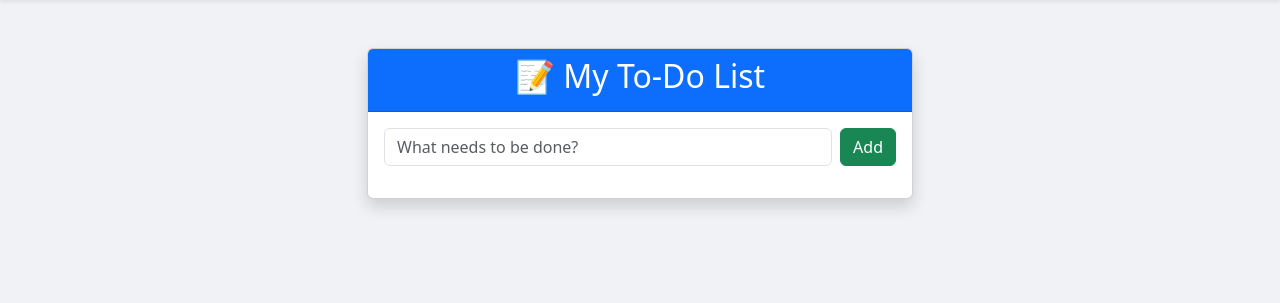
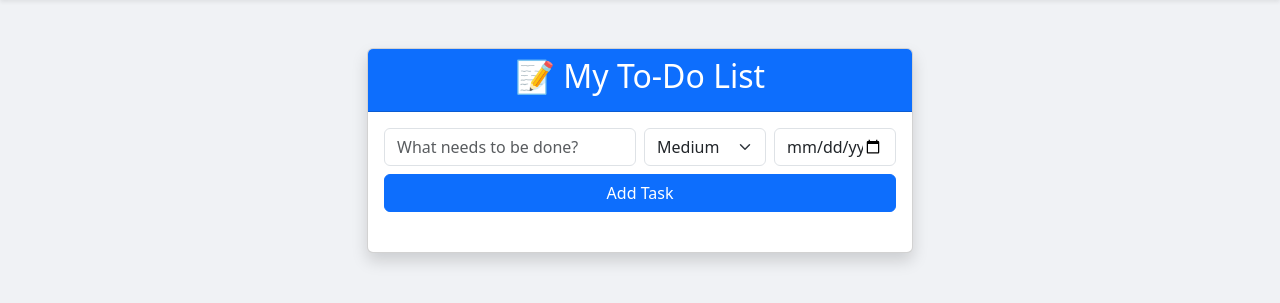
Before and after one commit to Guru934/flask-todo, a Flask app: page / in a window 1280 px wide. Shown: the part 50-353 px from the top of the page. Run offline with Flask 3, Linux system fonts and the light colour scheme; the visitor is signed in with stand-in values (Sample User, id 1); data that the repository does not hold is empty.

Commit message:
Add Priority, Deadline, and DB Reset

```diff
--- a/app.py
+++ b/app.py
@@ -1,4 +1,5 @@
 import os
+from datetime import date
 from flask import Flask, render_template, request, redirect, flash, url_for
 from flask_sqlalchemy import SQLAlchemy
 from flask_login import UserMixin, LoginManager, login_user, login_required, logout_user, current_user
@@ -9,7 +10,7 @@ app = Flask(__name__)
 # --- 1. CONFIGURATION ---
 app.secret_key = "change_this_to_something_secret"
 
-# Database Config (Render vs Local)
+# Database Config
 db_url = os.environ.get("DATABASE_URL")
 if db_url and db_url.startswith("postgres://"):
     db_url = db_url.replace("postgres://", "postgresql://", 1)
@@ -19,10 +20,10 @@ app.config['SQLALCHEMY_TRACK_MODIFICATIONS'] = False
 
 db = SQLAlchemy(app)
 
-# --- 2. LOGIN MANAGER (The Missing Piece) ---
+# --- 2. LOGIN MANAGER ---
 login_manager = LoginManager()
 login_manager.init_app(app)
-login_manager.login_view = 'login' # Where to send users if they try to access locked pages
+login_manager.login_view = 'login'
 
 @login_manager.user_loader
 def load_user(user_id):
@@ -34,8 +35,6 @@ class User(UserMixin, db.Model):
     id = db.Column(db.Integer, primary_key=True)
     username = db.Column(db.String(100), unique=True, nullable=False)
     password_hash = db.Column(db.String(200), nullable=False)
-
-    # Relationship: User has many tasks
     tasks = db.relationship('Task', backref='owner', lazy=True)
 
     def set_password(self, password):
@@ -49,7 +48,10 @@ class Task(db.Model):
     content = db.Column(db.String(200), nullable=False)
     is_completed = db.Column(db.Boolean, default=False)
 
-    # Foreign Key: Must link to a User
+    # NEW COLUMNS
+    priority = db.Column(db.String(20), default='Medium')
+    deadline = db.Column(db.Date, nullable=True)
+
     user_id = db.Column(db.Integer, db.ForeignKey('user.id'), nullable=False)
 
     def __repr__(self):
@@ -59,13 +61,9 @@ class Task(db.Model):
 
 @app.route("/")
 def home():
-    # If not logged in, show empty list (or a welcome message)
     if not current_user.is_authenticated:
-        # You can pass an empty list, or redirect to login.
-        # For now, let's show an empty list so they see the navbar options.
         return render_template("index.html", tasks=[])
 
-    # ONLY show logged-in user's tasks
     user_tasks = Task.query.filter_by(user_id=current_user.id).all()
     return render_template("index.html", tasks=user_tasks)
 
@@ -73,8 +71,26 @@ def home():
 @login_required
 def add_task():
     content = request.form.get("task")
+    priority = request.form.get("priority")
+    deadline_str = request.form.get("deadline")
+
     if content:
-        new_task = Task(content=content, owner=current_user)
+        # Date Logic
+        deadline_obj = None
+        if deadline_str:
+            try:
+                y, m, d = map(int, deadline_str.split('-'))
+                deadline_obj = date(y, m, d)
+            except ValueError:
+                pass # If date format is bad, just ignore it
+
+        new_task = Task(
+            content=content,
+            owner=current_user,
+            priority=priority,
+            deadline=deadline_obj
+        )
+
         db.session.add(new_task)
         db.session.commit()
     return redirect("/")
@@ -143,6 +159,14 @@ def logout():
     logout_user()
     return redirect(url_for('login'))
 
+# --- TEMPORARY DEV TOOL ---
+@app.route('/reset-db')
+def reset_db():
+    # DANGER: This kills all data in the database!
+    db.drop_all()   # Drop old tables
+    db.create_all() # Create new tables with Priority/Deadline
+    return "Database has been RESET. You can now Register and Add Tasks."
+
 if __name__ == "__main__":
     with app.app_context():
         db.create_all()
--- a/templates/index.html
+++ b/templates/index.html
@@ -36,9 +36,30 @@
                     </div>
                     <div class="card-body">
                         {% if current_user.is_authenticated %}
-    <form action="/add" method="POST" class="d-flex mb-3">
-        <input type="text" name="task" class="form-control me-2" placeholder="What needs to be done?" required>
-        <button type="submit" class="btn btn-success">Add</button>
+    <form action="/add" method="POST" class="mb-4">
+
+        <div class="row g-2">
+            <div class="col-md-6">
+                <input type="text" name="task" class="form-control" placeholder="What needs to be done?" required>
+            </div>
+
+            <div class="col-md-3">
+                <select name="priority" class="form-select">
+                    <option value="Low">Low Priority</option>
+                    <option value="Medium" selected>Medium</option>
+                    <option value="High">High Priority</option>
+                </select>
+            </div>
+
+            <div class="col-md-3">
+                <input type="date" name="deadline" class="form-control">
+            </div>
+
+            <div class="col-12">
+                <button type="submit" class="btn btn-primary w-100">Add Task</button>
+            </div>
+        </div>
+
     </form>
 {% else %}
     <div class="alert alert-info text-center">
@@ -50,20 +71,37 @@
                             {% for task in tasks %}
                             <li class="list-group-item d-flex justify-content-between align-items-center">
 
-    <span class="{% if task.is_completed %} text-decoration-line-through text-muted {% endif %}">
-        {{ task.content }}
-    </span>
+    <div>
+        <span class="fs-5 {% if task.is_completed %} text-decoration-line-through text-muted {% endif %}">
+            {{ task.content }}
+        </span>
+
+        <div class="mt-1">
+
+            {% if task.priority == 'High' %}
+                <span class="badge bg-danger">High</span>
+            {% elif task.priority == 'Medium' %}
+                <span class="badge bg-warning text-dark">Medium</span>
+            {% else %}
+                <span class="badge bg-success">Low</span>
+            {% endif %}
+
+            {% if task.deadline %}
+                <span class="text-muted small ms-2">
+                    🕒 Due: {{ task.deadline }}
+                </span>
+            {% endif %}
+        </div>
+    </div>
 
     <div>
         <a href="/toggle/{{ task.id }}" class="btn btn-sm btn-outline-success me-2">
             {{ 'Undo' if task.is_completed else 'Done' }}
         </a>
-
         <a href="/delete/{{ task.id }}" class="btn btn-sm btn-danger">X</a>
     </div>
 
-</li>
-                            {% endfor %}
+</li>                     {% endfor %}
                         </ul>
 
                     </div>
```
Also changed, not shown: instance/todo.db.
